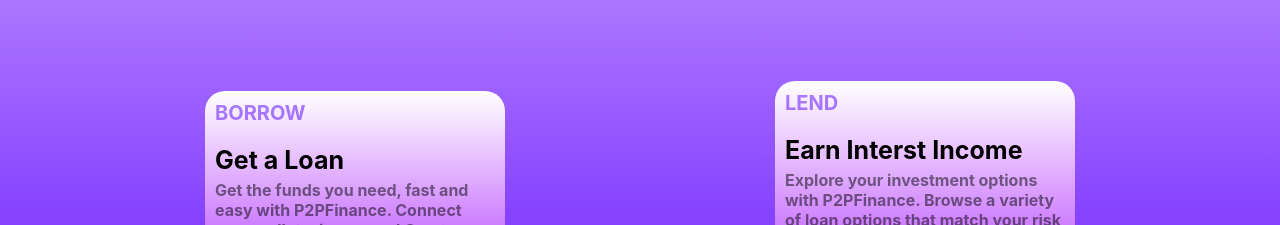
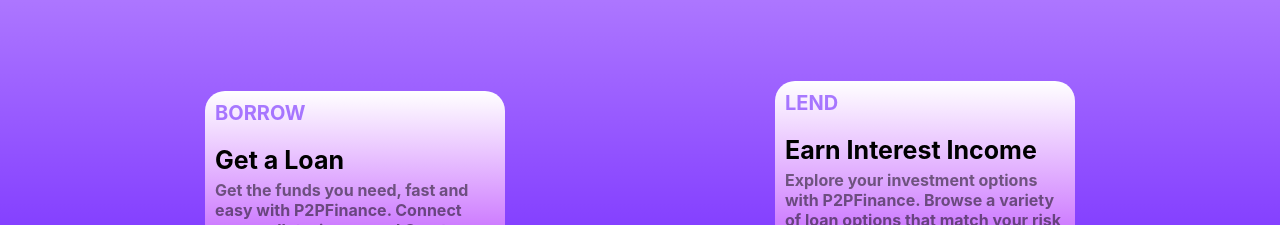
Before and after one commit to Apostrophe-Corp/P2PFinance, a React (Create React App) app: page / in a window 1280 px wide. Shown: the part 1123-1348 px from the top of the page. Built offline with nearby package versions, Linux system fonts and the light colour scheme; what @reach-sh/stdlib would draw is missing.

Commit message:
Update Landing.jsx

```diff
--- a/src/layouts/Landing.jsx
+++ b/src/layouts/Landing.jsx
@@ -117,7 +117,7 @@ const Landing = () => {
 					>
 						<div className={cf(lg.cardAction)}>Lend</div>
 						<div className={cf(s.flex, s.flex_dColumn, lg.cardPurpose)}>
-							<div className={cf(lg.cardPurposeText)}>Earn Interst Income</div>
+							<div className={cf(lg.cardPurposeText)}>Earn Interest Income</div>
 							<div className={cf(lg.cardDescription)}>
 								Explore your investment options with P2PFinance. Browse a
 								variety of loan options that match your risk vs reward profile.
```
